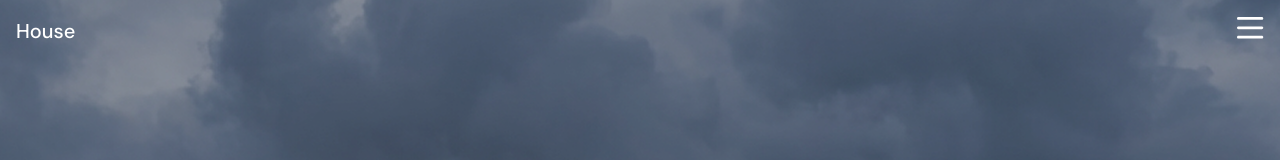
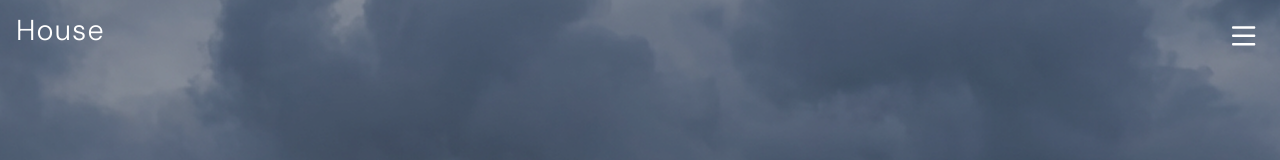
Before and after one commit to JennAnd/house-landing-page, a React (Vite) app: page / in a window 1280 px wide. Shown: the top 160 px of the page. Built offline with nearby package versions, Linux system fonts and the light colour scheme.

Commit message:
style header

```diff
--- a/src/components/Header/Header.css
+++ b/src/components/Header/Header.css
@@ -1,28 +1,39 @@
+/* HEADER */
+
+/* Overlay header on top of the hero image */
 .header {
   position: absolute;
   top: 0;
   left: 0;
   width: 100%;
   display: flex;
-  align-items: center;
+  align-items: flex-start;
   justify-content: space-between;
   padding: 1rem;
   z-index: 10;
-  color: #fff;
+  color: var(--c-text-white);
 }
 
-.header > div {
-  font-size: 1.25rem;
-  font-weight: 500;
+/* Logo text */
+.header-logo {
+  font-family: var(--font-sans);
+  font-size: 1.8rem;
+  line-height: 1;
+  font-weight: 300;
+  letter-spacing: 0.04em;
 }
 
-.header button {
+/* Menu button (icon only) */
+.header-menu {
   background: none;
   border: none;
-  padding: 0;
+  padding: 0.5rem;
   cursor: pointer;
+  color: inherit;
 }
 
-.header img {
+.header-menu img {
   display: block;
+  width: 24px;
+  height: 24px;
 }
--- a/src/components/Header/Header.tsx
+++ b/src/components/Header/Header.tsx
@@ -4,9 +4,9 @@ import "./Header.css";
 function Header() {
   return (
     <header className="header">
-      <div>House</div>
+      <div className="header-logo">House</div>
       <nav>
-        <button aria-label="Menu">
+        <button className="header-menu" aria-label="Menu">
           <img src={menuIcon} alt="" />
         </button>
       </nav>
```
